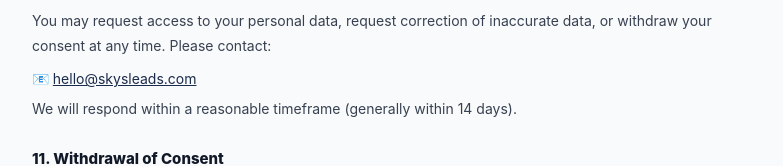
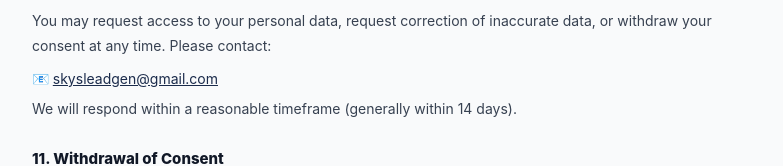
Before and after one commit to skys-lead-portal/fpv-static, a Next.js app: page /privacy in a window 1280 px wide. Shown: the part 2932-3098 px from the top of the page, without its empty margins (248-1031 px from the left). Built offline with nearby package versions, Linux system fonts and the light colour scheme.

Commit message:
fix: update contact email to skysleadgen@gmail.com

```diff
--- a/app/privacy/page.tsx
+++ b/app/privacy/page.tsx
@@ -125,7 +125,7 @@ export default function PrivacyPage() {
 
         <Section title="10. Access, Correction and Withdrawal" navy={navy}>
           <p>You may request access to your personal data, request correction of inaccurate data, or withdraw your consent at any time. Please contact:</p>
-          <p style={{ marginTop: 8 }}><strong>📧 </strong><a href="mailto:hello@skysleads.com" style={{ color: navy }}>hello@skysleads.com</a></p>
+          <p style={{ marginTop: 8 }}><strong>📧 </strong><a href="mailto:skysleadgen@gmail.com" style={{ color: navy }}>skysleadgen@gmail.com</a></p>
           <p style={{ marginTop: 4 }}>We will respond within a reasonable timeframe (generally within 14 days).</p>
         </Section>
 
```
